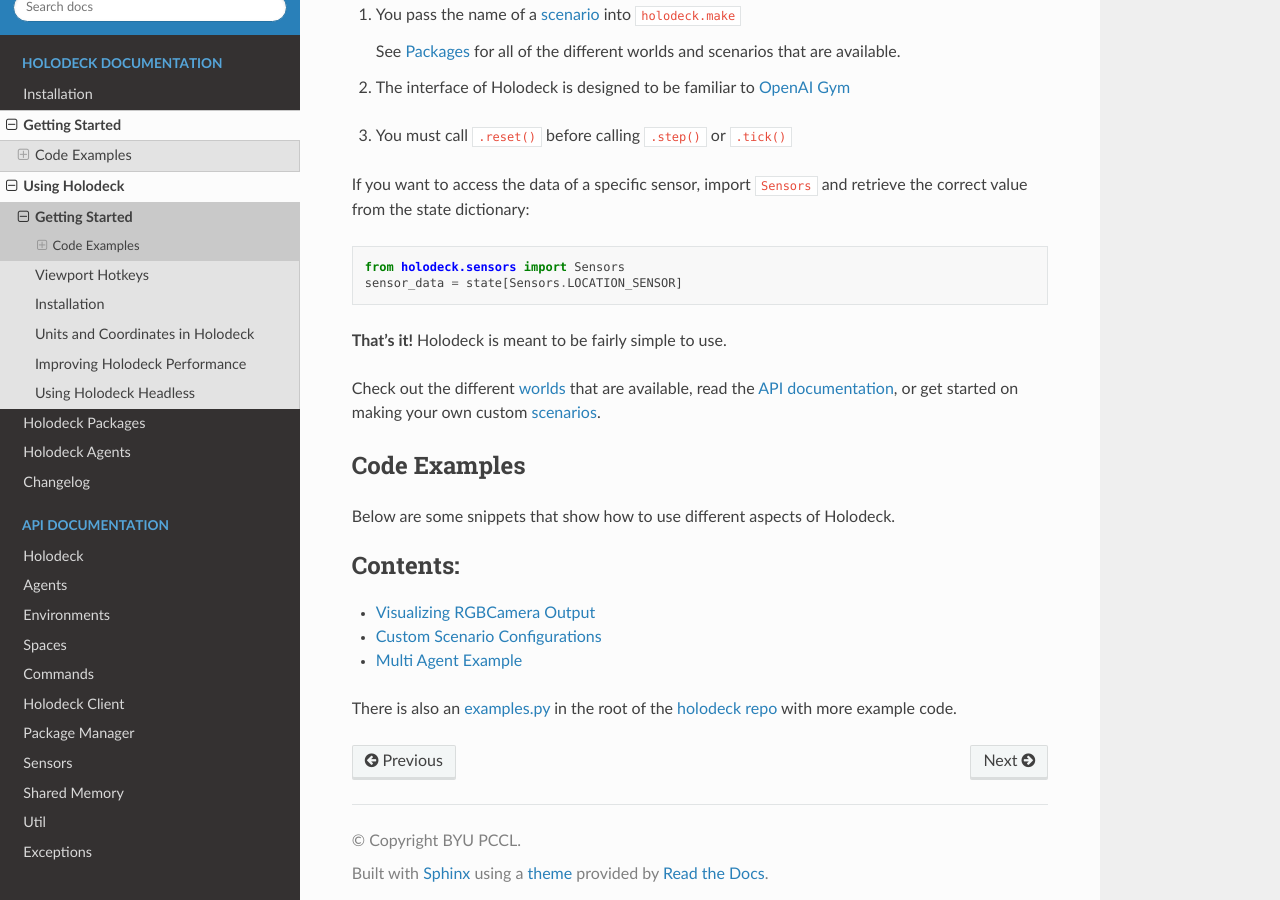
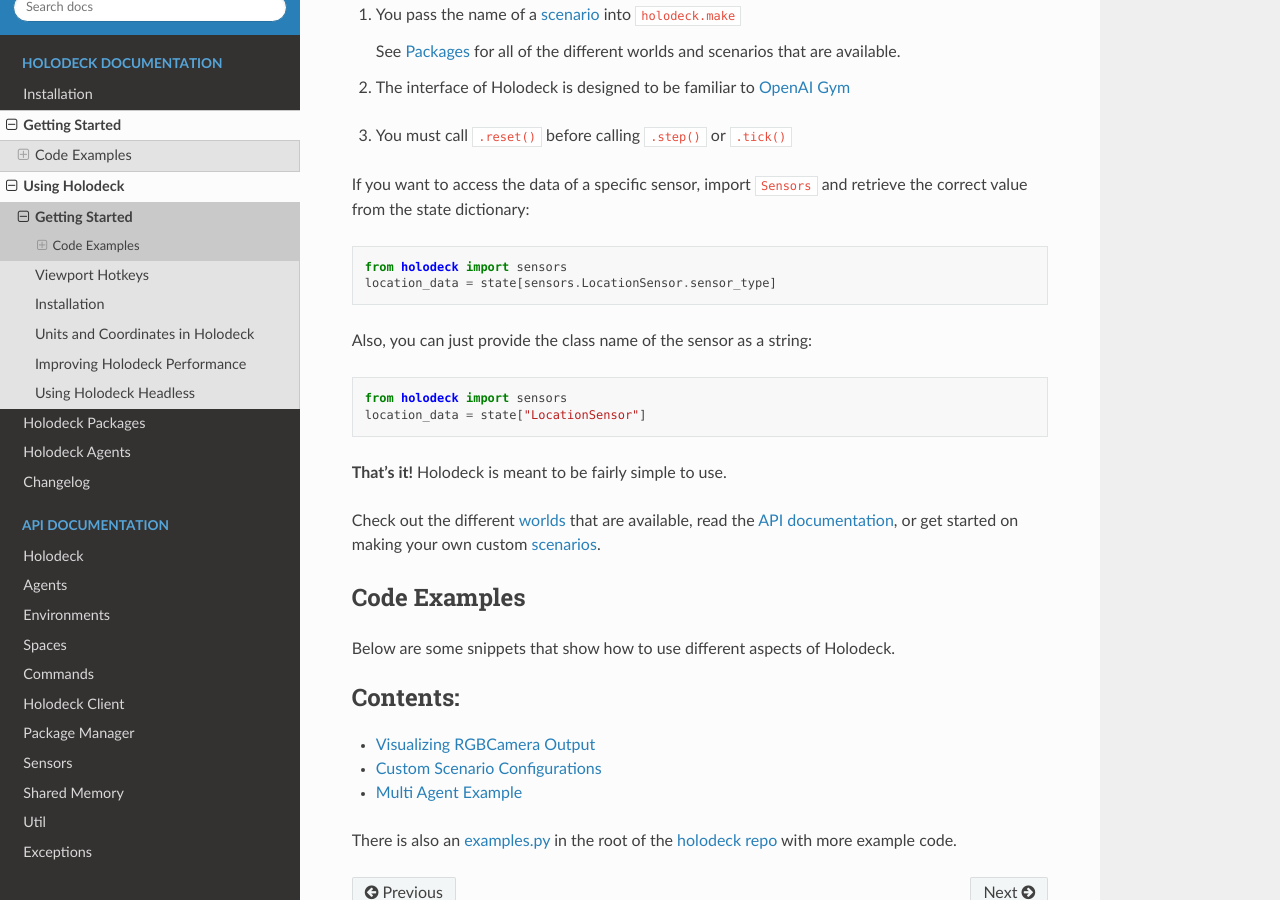
Before and after one commit to BYU-PCCL/holodeck, a Sphinx documentation site: the page built from docs/usage/getting-started.rst, in a window 1280 px wide and 900 px high, scrolled down 537 px. Built offline with Sphinx 7.4.7 and the Read the Docs theme 2.0.0, drawn with Linux system fonts in a browser that asks for light colours; formulas are drawn with MathJax 3.

Commit message:
Update "getting started" docs to fix #352

```diff
--- a/docs/usage/getting-started.rst
+++ b/docs/usage/getting-started.rst
@@ -36,8 +36,15 @@ retrieve the correct value from the state dictionary:
 
 ::
 
-   from holodeck.sensors import Sensors
-   sensor_data = state[Sensors.LOCATION_SENSOR]
+   from holodeck import sensors
+   location_data = state[sensors.LocationSensor.sensor_type]
+
+Also, you can just provide the class name of the sensor as a string:
+
+::
+
+   from holodeck import sensors
+   location_data = state["LocationSensor"]
 
 **That's it!** Holodeck is meant to be fairly simple to use.
 
```
